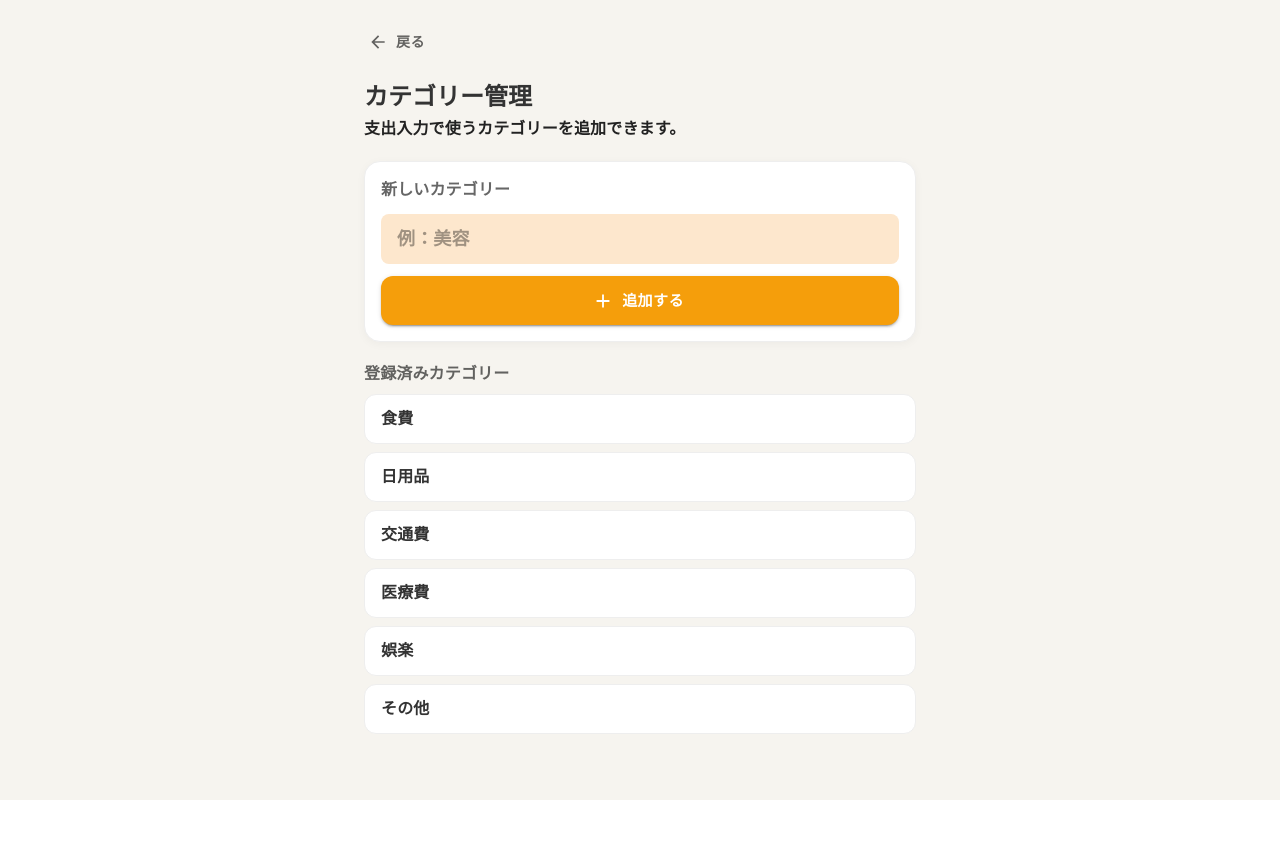
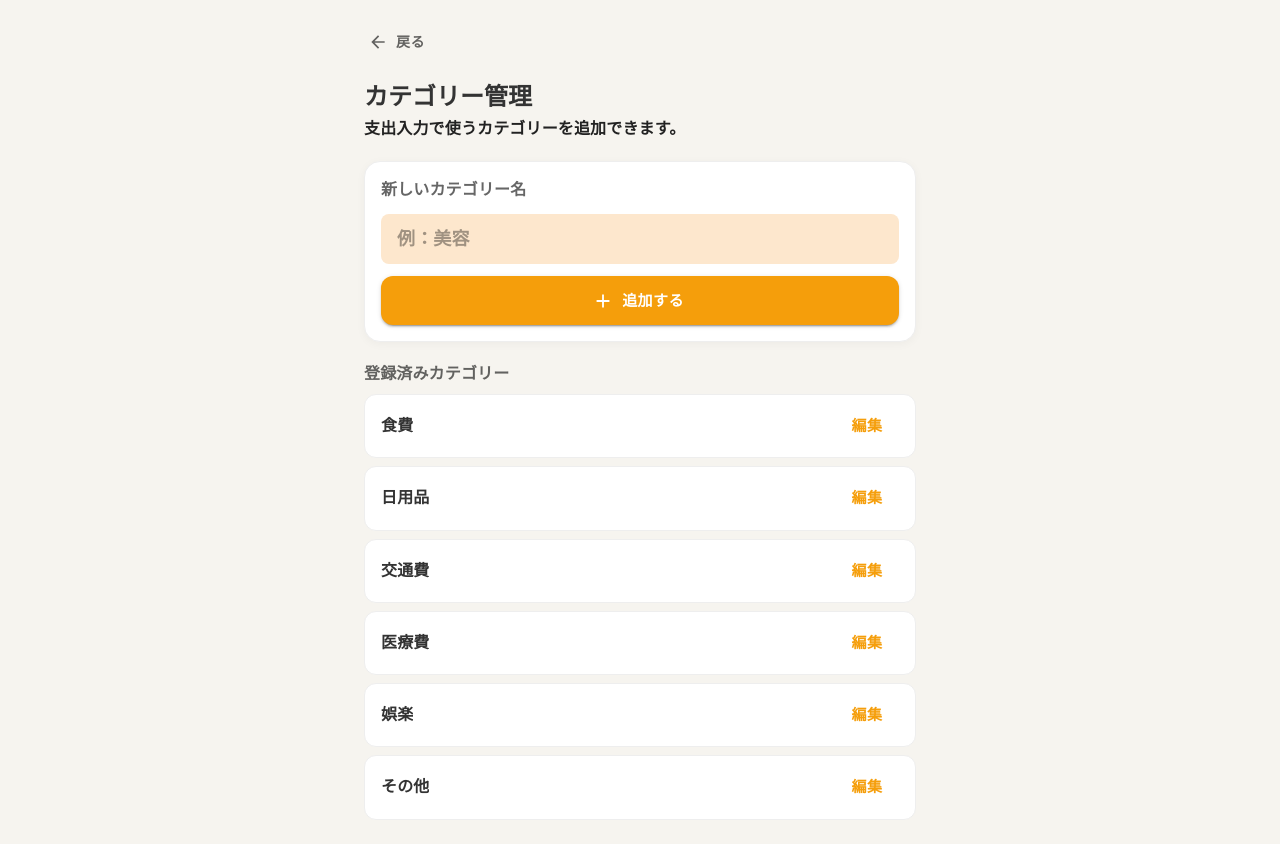
Before and after one commit to ryusei-yaku/kakeibo-app, a React (Vite) app: page /categories/manage in a window 1280 px wide. Before the commit the page ends 800 px from the top, so only its background shows below. Built offline with nearby package versions, Linux system fonts and the light colour scheme.

Commit message:
カテゴリー名を編集できるようにする

```diff
--- a/src/App.tsx
+++ b/src/App.tsx
@@ -45,6 +45,24 @@ function App() {
     );
   }
 
+  function updateCategory(categoryId: string, categoryName: string) {
+    setCategories((currentCategories) =>
+      currentCategories.map((category) =>
+        category.id === categoryId
+          ? { ...category, name: categoryName }
+          : category
+      )
+    );
+
+    setExpenses((currentExpenses) =>
+      currentExpenses.map((expense) =>
+        expense.categoryId === categoryId
+          ? { ...expense, categoryName }
+          : expense
+      )
+    );
+  }
+
   return (
     <BrowserRouter>
       <Routes>
@@ -88,6 +106,7 @@ function App() {
             <CategoryManagementPage
               categories={categories}
               onAddCategory={addCategory}
+              onUpdateCategory={updateCategory}
             />
           }
         />
--- a/src/features/categories/CategoryManagementPage.tsx
+++ b/src/features/categories/CategoryManagementPage.tsx
@@ -15,11 +15,13 @@ import type { Category } from "../../types/category";
 type CategoryManagementPageProps = {
     categories: Category[];
     onAddCategory: (categoryName: string) => void;
+    onUpdateCategory: (categoryId: string, categoryName: string) => void;
 };
 
 function CategoryManagementPage({
     categories,
     onAddCategory,
+    onUpdateCategory,
 }: CategoryManagementPageProps) {
     const navigate = useNavigate();
 
@@ -27,7 +29,9 @@ function CategoryManagementPage({
 
     const [errorMessage, setErrorMessage] = useState("");
 
-    function handleAddCategory() {
+    const [editingCategoryId, setEditingCategoryId] = useState<string | null>(null);
+
+    function handleSubmitCategory() {
         const trimmedCategoryName = categoryName.trim();
 
         if (trimmedCategoryName === "") {
@@ -36,7 +40,9 @@ function CategoryManagementPage({
         }
 
         const isDuplicateCategory = categories.some( //配列の中に「条件に当てはまるものが1つでもあるか」を確認する関数
-            (category) => category.name === trimmedCategoryName
+            (category) =>
+                category.name === trimmedCategoryName &&
+                category.id !== editingCategoryId //編集を取り消すために保存した際に同じ名前があると言われないため
         );
 
         if (isDuplicateCategory) {
@@ -44,8 +50,20 @@ function CategoryManagementPage({
             return;
         }
 
+        if (editingCategoryId === null) {
             onAddCategory(trimmedCategoryName);
+        } else {
+            onUpdateCategory(editingCategoryId, trimmedCategoryName);
+        }
+
         setCategoryName("");
+        setEditingCategoryId(null);
+        setErrorMessage("");
+    }
+
+    function startEditCategory(category: Category) {
+        setEditingCategoryId(category.id);
+        setCategoryName(category.name);
         setErrorMessage("");
     }
 
@@ -99,7 +117,7 @@ function CategoryManagementPage({
                                     color: "text.secondary",
                                 }}
                             >
-                                新しいカテゴリー
+                                新しいカテゴリー名
                             </Typography>
 
                             <TextField
@@ -141,8 +159,8 @@ function CategoryManagementPage({
                             <Button
                                 variant="contained"
                                 size="large"
-                                startIcon={<AddIcon />}
-                                onClick={handleAddCategory}
+                                startIcon={editingCategoryId === null ? <AddIcon /> : undefined}
+                                onClick={handleSubmitCategory}
                                 sx={{
                                     py: 1.4,
                                     borderRadius: 3,
@@ -153,8 +171,32 @@ function CategoryManagementPage({
                                     },
                                 }}
                             >
-                                追加する
+                                {editingCategoryId === null ? "追加する" : "保存する"}
                             </Button>
+                            {editingCategoryId !== null && (
+                                <Button
+                                    variant="outlined"
+                                    onClick={() => {
+                                        setEditingCategoryId(null);
+                                        setCategoryName("");
+                                        setErrorMessage("");
+                                    }}
+                                    sx={{
+                                        py: 1.2,
+                                        borderRadius: 3,
+                                        fontWeight: "bold",
+                                        color: "#555555",
+                                        borderColor: "#f59e0b",
+                                        backgroundColor: "#ffffff",
+                                        "&:hover": {
+                                            backgroundColor: "#fbd4a7",
+                                            borderColor: "#d97706",
+                                        },
+                                    }}
+                                >
+                                    キャンセル
+                                </Button>
+                            )}
                         </Stack>
                     </Box>
 
@@ -171,27 +213,54 @@ function CategoryManagementPage({
                         </Typography>
 
                         <Stack spacing={1}>
-                            {categories.map((category) => (
+                            {categories.map((category) => {
+                                const isEditing = editingCategoryId === category.id;
+
+                                return (
                                     <Box
                                         key={category.id}
                                         sx={{
-                                        backgroundColor: "#ffffff",
+                                            backgroundColor: isEditing ? "#fde7cd" : "#ffffff",
                                             borderRadius: 3,
                                             px: 2,
                                             py: 1.5,
-                                        border: "1px solid #eeeeee",
+                                            border: isEditing
+                                                ? "1px solid #f59e0b"
+                                                : "1px solid #eeeeee",
+                                            display: "flex",
+                                            alignItems: "center",
+                                            justifyContent: "space-between",
+                                            gap: 2,
                                         }}
                                     >
                                         <Typography
                                             sx={{
                                                 fontWeight: "bold",
                                                 color: "#333333",
+                                                minWidth: 0,
+                                                overflow: "hidden",
+                                                textOverflow: "ellipsis",
+                                                whiteSpace: "nowrap",
                                             }}
                                         >
                                             {category.name}
                                         </Typography>
+
+                                        <Button
+                                            size="medium"
+                                            onClick={() => startEditCategory(category)}
+                                            sx={{
+                                                flexShrink: 0,
+                                                fontWeight: "bold",
+                                                color: "#f59e0b",
+                                                fontSize:15
+                                            }}
+                                        >
+                                            編集
+                                        </Button>
                                     </Box>
-                            ))}
+                                );
+                            })}
                         </Stack>
                     </Box>
                 </Stack>
```
Lines whose indentation alone changed are shown as unchanged.
